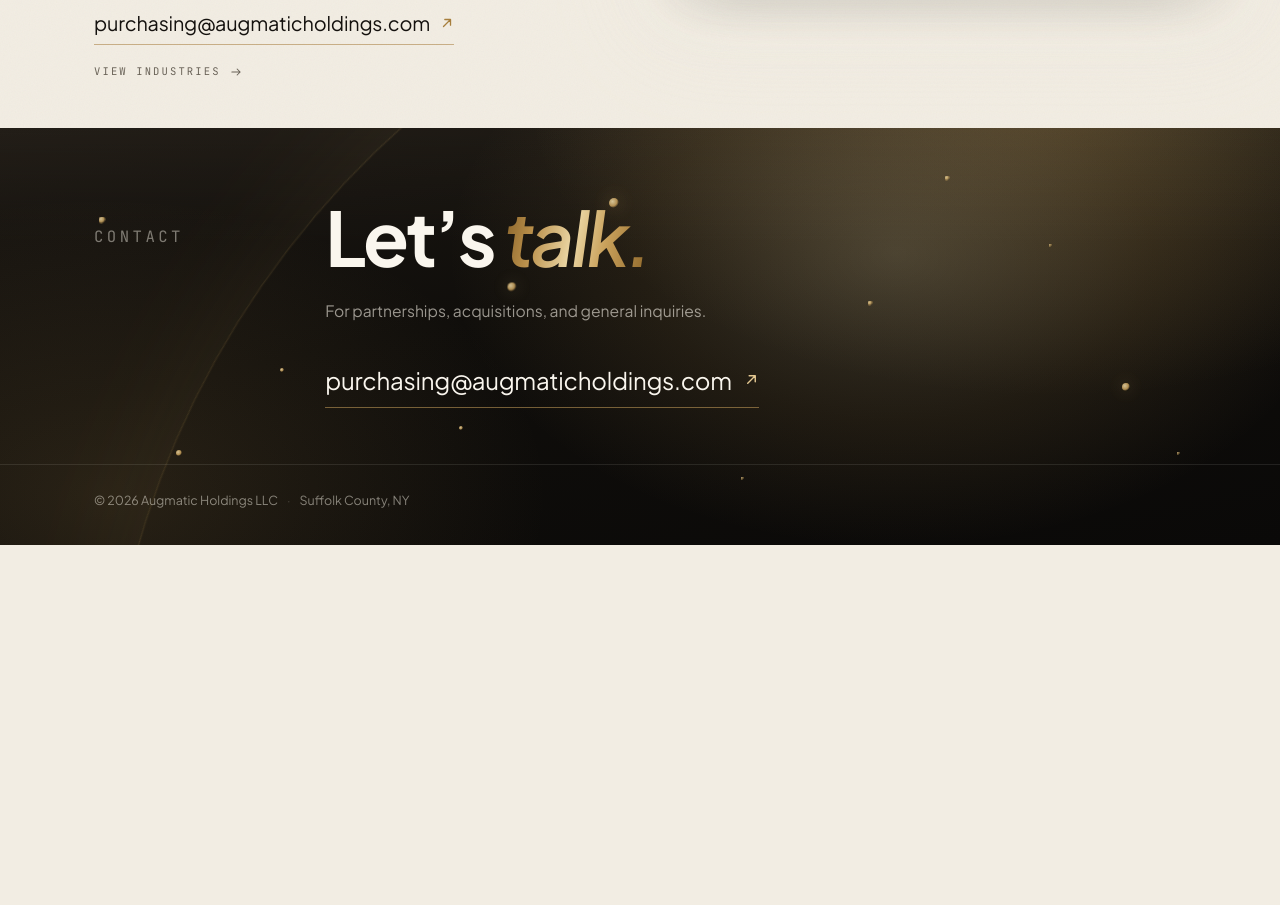
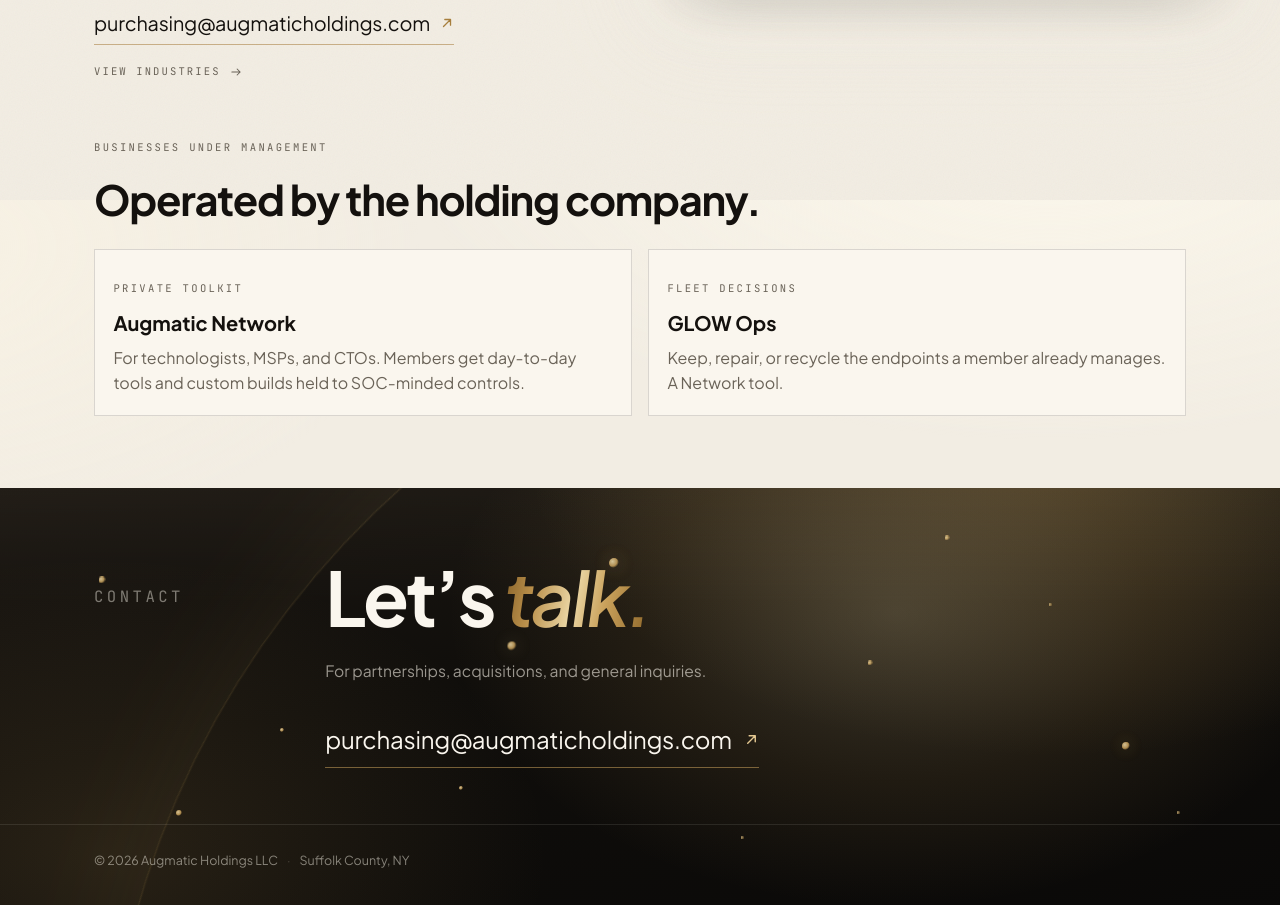
Before and after one commit to cresculus/augmatic-holdings-web, a website: page index.html in a window 1280 px wide. Shown: the part 600-1505 px from the top of the page. Before the commit the page ends 1145 px from the top, so only its background shows below. Drawn offline with Linux system fonts and the light colour scheme.

Commit message:
List Augmatic Network and GLOW Ops as businesses Holdings operates.
Network is the private toolkit for MSPs and CTOs. GLOW Ops stays the fleet tool.

Co-authored-by: Cursor <cursoragent@cursor.com>

```diff
--- a/index.html
+++ b/index.html
@@ -758,6 +758,7 @@
       </a>
 
       <nav class="nav-links" aria-label="Primary">
+        <a href="#businesses">Businesses</a>
         <a href="/industries.html">Industries</a>
         <a href="#contact">Contact</a>
       </nav>
@@ -832,6 +833,25 @@
               Augmented by design. <em class="gold-foil">Automated by default.</em>
             </p>
           </aside>
+        </div>
+      </div>
+    </section>
+
+    <section id="businesses" style="padding:0 0 4.5rem">
+      <div class="wrap">
+        <p class="label">Businesses under management</p>
+        <h2 style="font-size:clamp(1.8rem,4vw,2.6rem);letter-spacing:-.03em;margin:.4rem 0 1rem">Operated by the holding company.</h2>
+        <div style="display:grid;grid-template-columns:repeat(auto-fit,minmax(260px,1fr));gap:1rem">
+          <a href="https://getglowop.com/network.html" style="display:block;text-decoration:none;color:inherit;border:1px solid var(--line);background:var(--paper-2);padding:1.2rem 1.15rem">
+            <p class="label">Private toolkit</p>
+            <strong style="display:block;font-size:1.25rem;margin:.35rem 0">Augmatic Network</strong>
+            <span style="color:var(--muted)">For technologists, MSPs, and CTOs. Members get day-to-day tools and custom builds held to SOC-minded controls.</span>
+          </a>
+          <a href="https://getglowop.com/" style="display:block;text-decoration:none;color:inherit;border:1px solid var(--line);background:var(--paper-2);padding:1.2rem 1.15rem">
+            <p class="label">Fleet decisions</p>
+            <strong style="display:block;font-size:1.25rem;margin:.35rem 0">GLOW Ops</strong>
+            <span style="color:var(--muted)">Keep, repair, or recycle the endpoints a member already manages. A Network tool.</span>
+          </a>
         </div>
       </div>
     </section>
```
